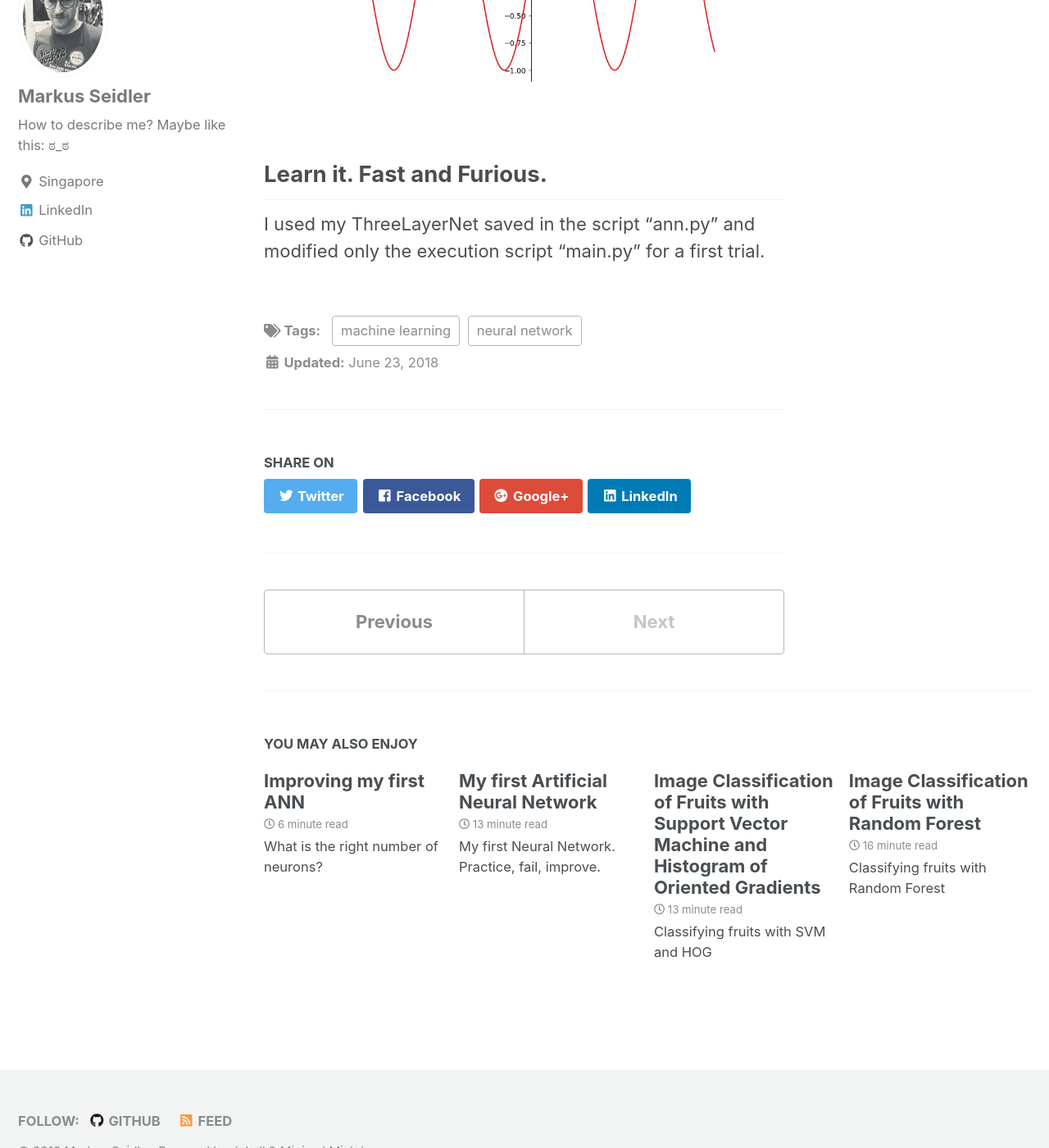
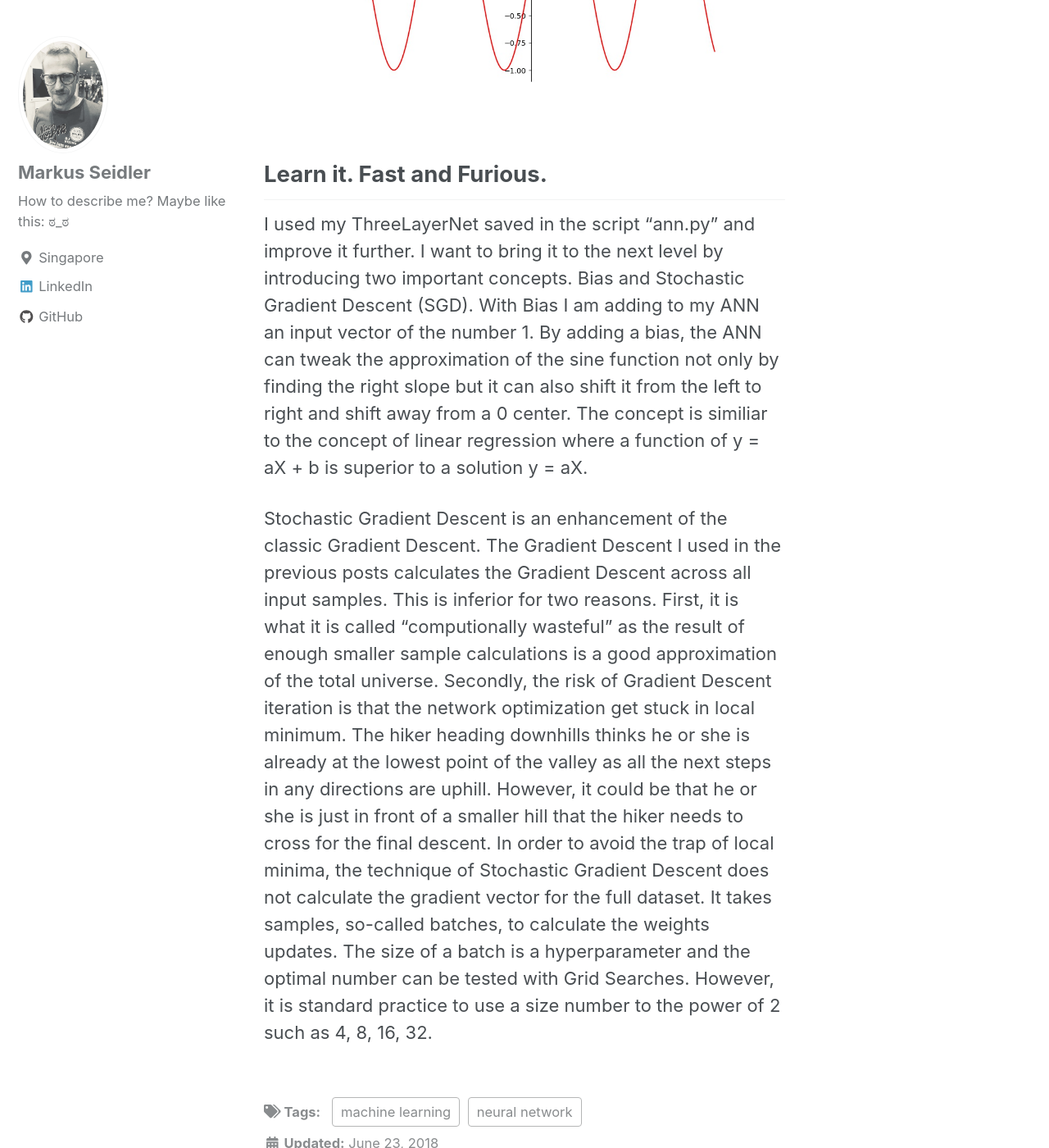
Before and after one commit to markusseidler/markusseidler.github.io, a Jekyll site: the page built from _posts/2018-06-23-Sine_function.md, in a window 1280 px wide and 1400 px high, scrolled down 2970 px. Shown: the whole window at 82% size. Built offline with Jekyll 4.4.1, drawn with Linux system fonts in a browser that asks for light colours; nearby versions of some CDN libraries; some of the changed text lies outside the part shown.

Commit message:
learn fast

```diff
--- a/_posts/2018-06-23-Sine_function.md
+++ b/_posts/2018-06-23-Sine_function.md
@@ -50,5 +50,26 @@
 
 ## Learn it. Fast and Furious.
 
-I used my ThreeLayerNet saved in the script "ann.py" and modified only the
-execution script "main.py" for a first trial.
+I used my ThreeLayerNet saved in the script "ann.py" and improve it further.
+I want to bring it to the next level by introducing two important concepts.
+Bias and Stochastic Gradient Descent (SGD). With Bias I am adding to my ANN
+an input vector of the number 1. By adding a bias, the ANN can tweak the
+approximation of the sine function not only by finding the right slope but it
+can also shift it from the left to right and shift away from a 0 center. The
+concept is similiar to the concept of linear regression where a function of
+y = aX + b is superior to a solution y = aX.
+
+Stochastic Gradient Descent is an enhancement of the classic Gradient Descent.
+The Gradient Descent I used in the previous posts calculates the Gradient
+Descent across all input samples. This is inferior for two reasons. First, it is
+what it is called "computionally wasteful" as the result of enough smaller sample calculations
+is a good approximation of the total universe. Secondly, the risk of Gradient
+Descent iteration is that the network optimization get stuck in local minimum.
+The hiker heading downhills thinks he or she is already at the lowest point of
+the valley as all the next steps in any directions are uphill. However, it could
+be that he or she is just in front of a smaller hill that the hiker needs to cross
+for the final descent. In order to avoid the trap of local minima, the technique of
+Stochastic Gradient Descent does not calculate the gradient vector for the full dataset.
+It takes samples, so-called batches, to calculate the weights updates. The size of a batch
+is a hyperparameter and the optimal number can be tested with Grid Searches. However,
+it is standard practice to use a size number to the power of 2 such as 4, 8, 16, 32.
```
Also changed, not shown: _posts/2018-06-04-FirstNN.md (+1 -1 lines).
